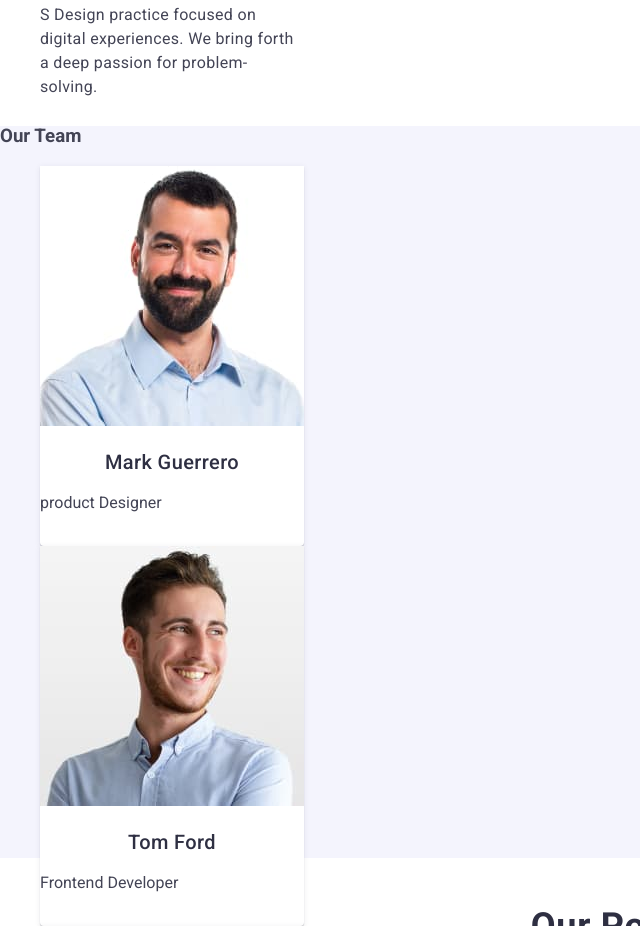
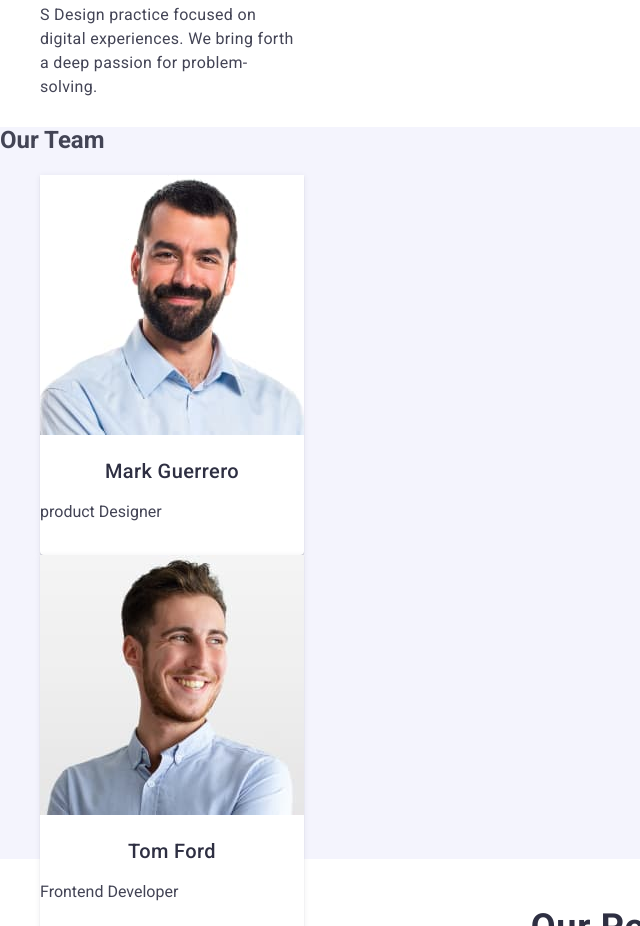
Before and after one commit to lenuhhh/goit-markup-hw-02, a plain HTML site: page index.html in a window 1280 px wide. Shown: the part 1018-1944 px from the top of the page, without its empty margins (0-640 px from the left). Drawn offline with nearby package versions, Linux system fonts and the light colour scheme.

Commit message:
Update index.html

```diff
--- a/index.html
+++ b/index.html
@@ -89,7 +89,7 @@
       </section>
       <!-- ============== COMMANDS PEOPLE INFORMATION ============== -->
       <section class="team-box">
-        <h3 class="page-team">Our Team</h3>
+      <h2 class="benefits-tops">Our Team</h2>
         <ul>
           <li class="box-model">
             <img
```
